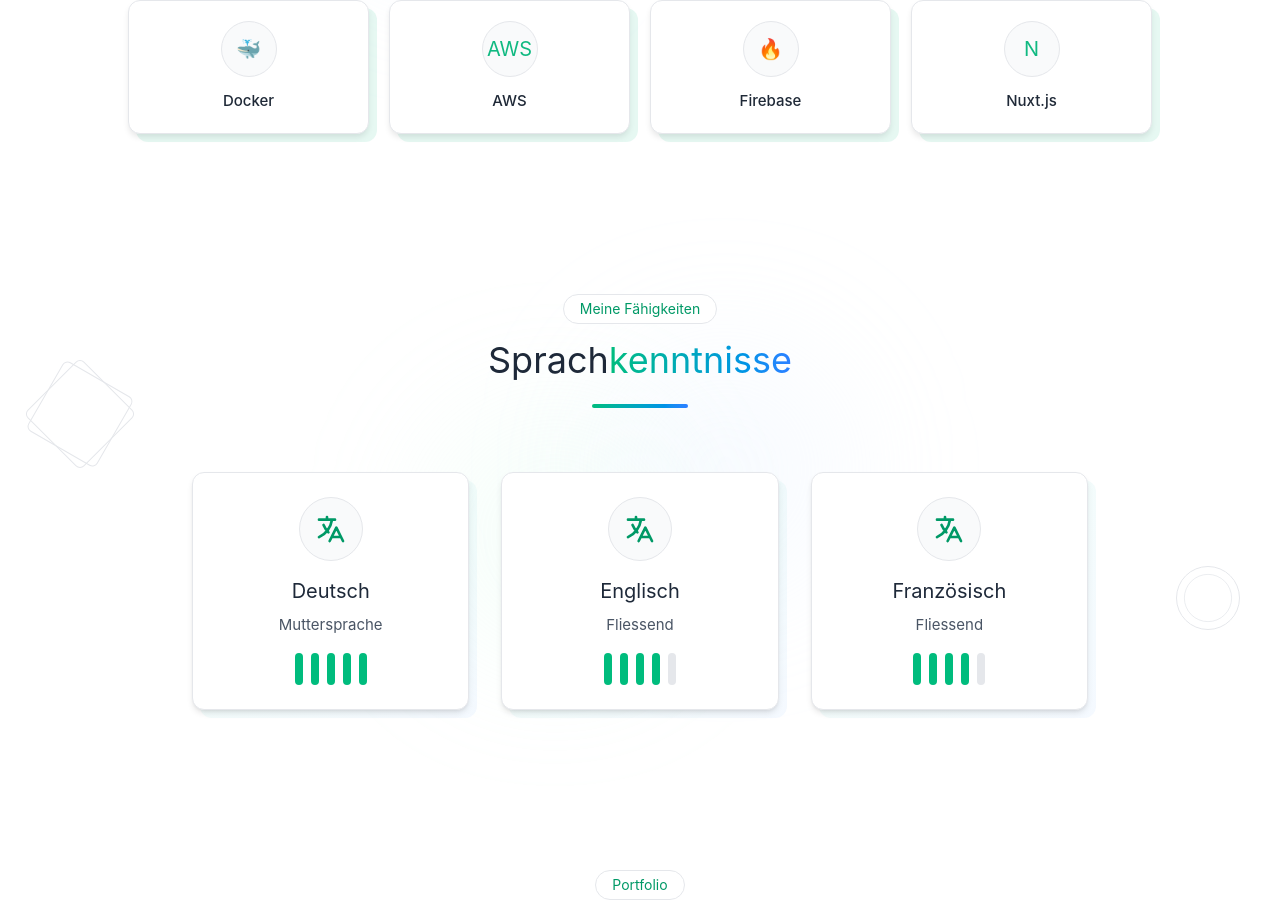
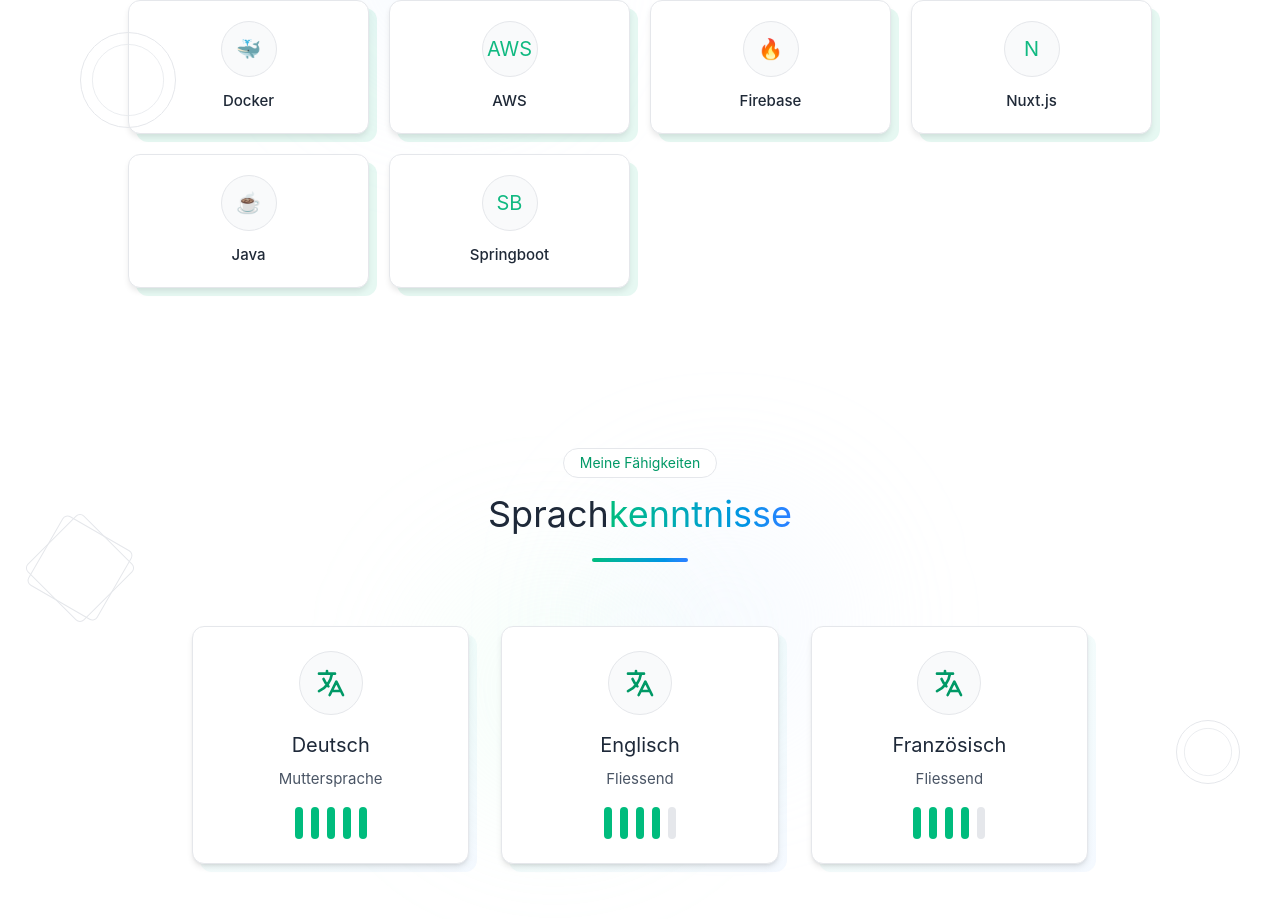
Before and after one commit to AwesomePatPat/portfolio-n-more, a Vue app: page / in a window 1280 px wide. Shown: the part 2428-3347 px from the top of the page. Built offline with nearby package versions, Linux system fonts and the light colour scheme.

Commit message:
feat: added skills

```diff
--- a/src/App.vue
+++ b/src/App.vue
@@ -71,7 +71,8 @@ export default defineComponent({
       { name: 'AWS', color: 'orange' },
       { name: 'Firebase', color: 'yellow' },
       { name: 'Nuxt.js', color: 'purple' },
-
+      { name: 'Java', color: 'purple' },
+      { name: 'Springboot', color: 'purple' },
     ])
 
     const languages = ref<Language[]>([
--- a/src/components/SkillsSection.vue
+++ b/src/components/SkillsSection.vue
@@ -186,6 +186,8 @@ export default defineComponent({
         "Nest.js": "🦁",
         "Angular": "A",
         "Nuxt.js": "N",
+        "Java": "☕",
+        "Springboot": "SB",
       };
 
       return iconMap[skillName] || "•";
```
